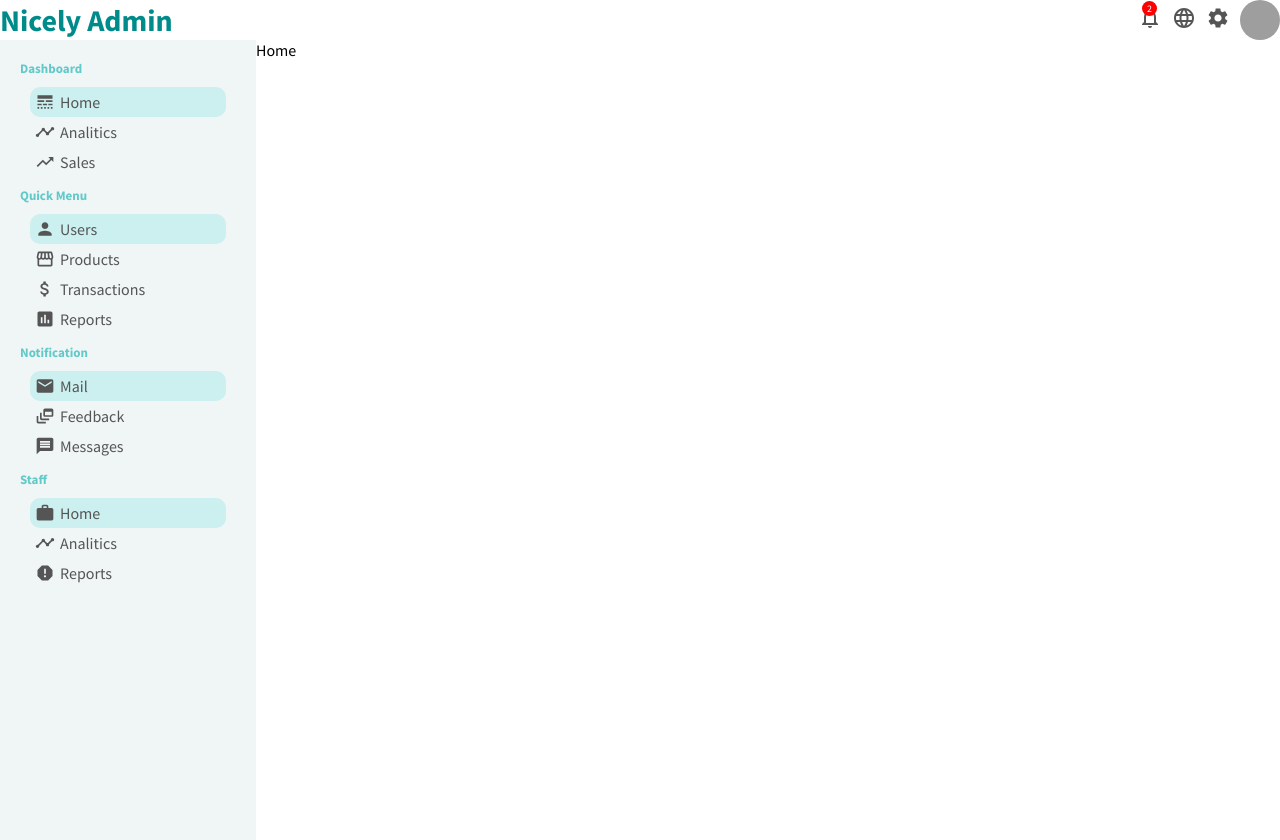
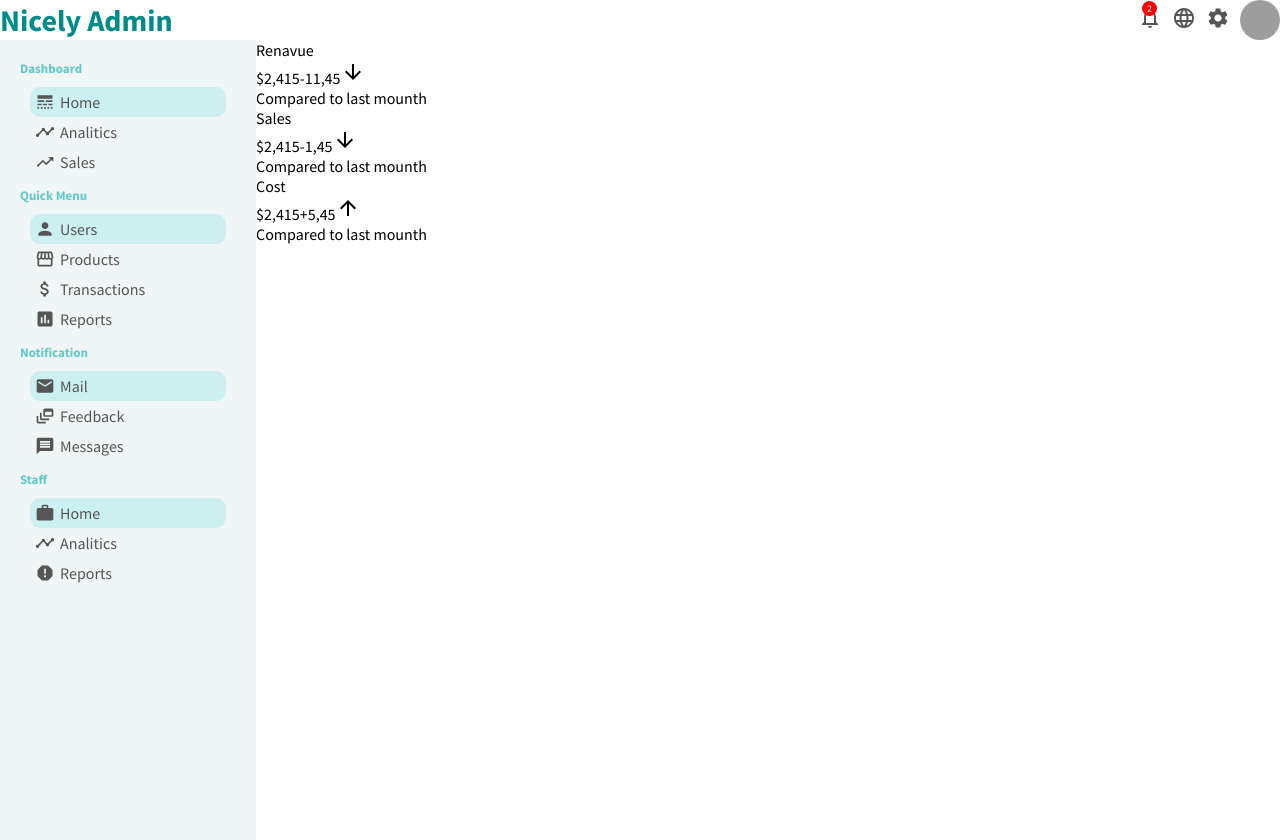
Before and after one commit to AlpayGencSoftware/nicelyadmin, a React (Create React App) app: page / in a window 1280 px wide. Built offline with nearby package versions, Linux system fonts and the light colour scheme; grey boxes are pictures that could not be loaded.

Commit message:
Featured section was uploaded

```diff
--- a/src/components/featuredInfo/FeaturedInfo.jsx
+++ b/src/components/featuredInfo/FeaturedInfo.jsx
@@ -1,4 +1,5 @@
-import "./featuredInfo.css"
+import "./featuredInfo.css";
+import {ArrowDownward, ArrowUpward} from '@material-ui/icons';
 
 export default function FeaturedInfo() {
     return (
@@ -7,8 +8,31 @@ export default function FeaturedInfo() {
                 <span className="featuredTitle">Renavue</span>
                  <div className="featuredMoneyContainer">
                      <span className="featuredMoney">$2,415</span>
-                     <span className="fearuredMoneyRate">$2,415</span>
+                     <span className="fearuredMoneyRate">-11,45<ArrowDownward/></span>
                  </div>
+                 <span className="featuredSub">
+                     Compared to last mounth
+                 </span>
+            </div>
+            <div className="featuredItem">
+                <span className="featuredTitle">Sales</span>
+                 <div className="featuredMoneyContainer">
+                     <span className="featuredMoney">$2,415</span>
+                     <span className="fearuredMoneyRate">-1,45<ArrowDownward/></span>
+                 </div>
+                 <span className="featuredSub">
+                     Compared to last mounth
+                 </span>
+            </div>
+            <div className="featuredItem">
+                <span className="featuredTitle">Cost</span>
+                 <div className="featuredMoneyContainer">
+                     <span className="featuredMoney">$2,415</span>
+                     <span className="fearuredMoneyRate">+5,45<ArrowUpward/></span>
+                 </div>
+                 <span className="featuredSub">
+                     Compared to last mounth
+                 </span>
             </div>
         </div>
     )
--- a/src/components/featuredInfo/featuredInfo.css
+++ b/src/components/featuredInfo/featuredInfo.css
@@ -0,0 +1,22 @@
+.featured{
+
+}
+
+.featuredItem{
+
+}
+.featuredTitle{
+
+}
+.featuredMoneyContainer{
+
+}
+.featuredMoney{
+
+}
+.fearuredMoneyRate{
+
+}
+.featuredSub{
+
+}
--- a/src/pages/home/Home.jsx
+++ b/src/pages/home/Home.jsx
@@ -1,9 +1,10 @@
+import FeaturedInfo from "../../components/featuredInfo/FeaturedInfo"
 import "./home.css"
 
 export default function Home() {
     return (
         <div className="home">
-                Home
+                <FeaturedInfo/>
         </div>
     )
 }
```
